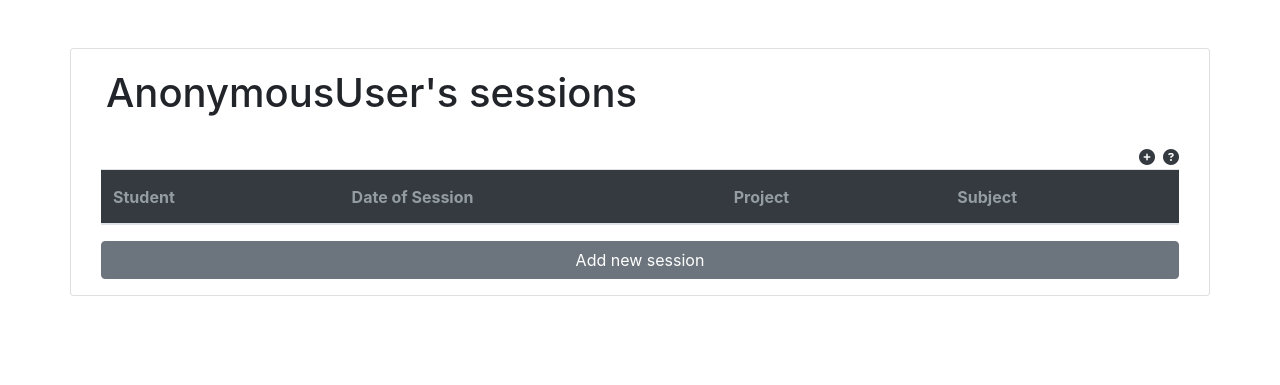
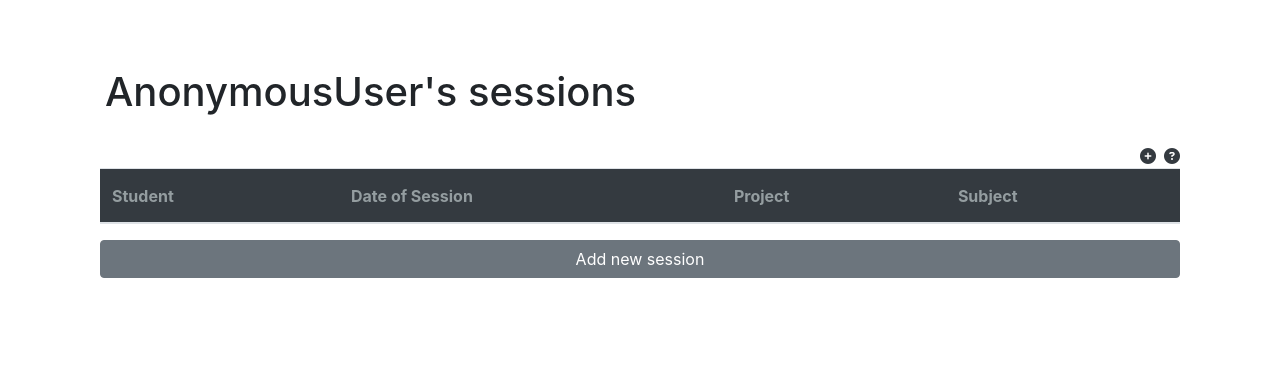
Before and after one commit to Pelikantapeten/p4-ms-dashboard, a Django app: page /sessions/ in a window 1280 px wide. Shown: the part 56-441 px from the top of the page. Run offline with Django 3.2, Linux system fonts and the light colour scheme; data that the repository does not hold is empty; parts of the project's set-up code (start-up, migrations or seed data) failed here and were passed over; some libraries are stand-ins or nearby versions.

Commit message:
Remove border on card in sessions.html

```diff
--- a/templates/sessions.html
+++ b/templates/sessions.html
@@ -2,7 +2,7 @@
 
 {% block content %}
 <div class="container col-lg-12 mb-5">
-  <div class="card container mt-5">
+  <div class="card container mt-5 border-0">
     <div class="card-body container">
       <h1>{{request.user}}'s sessions</h1>
     </div>
```
